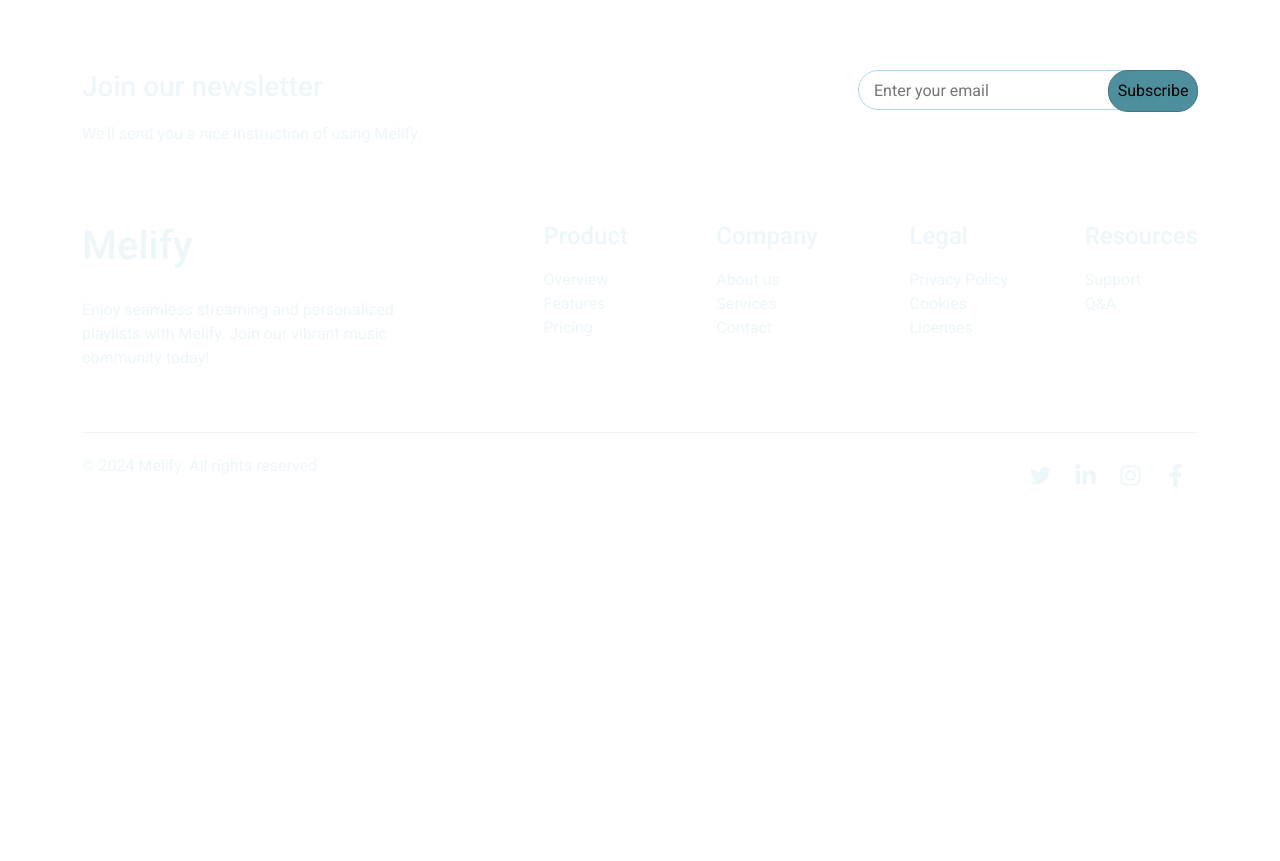
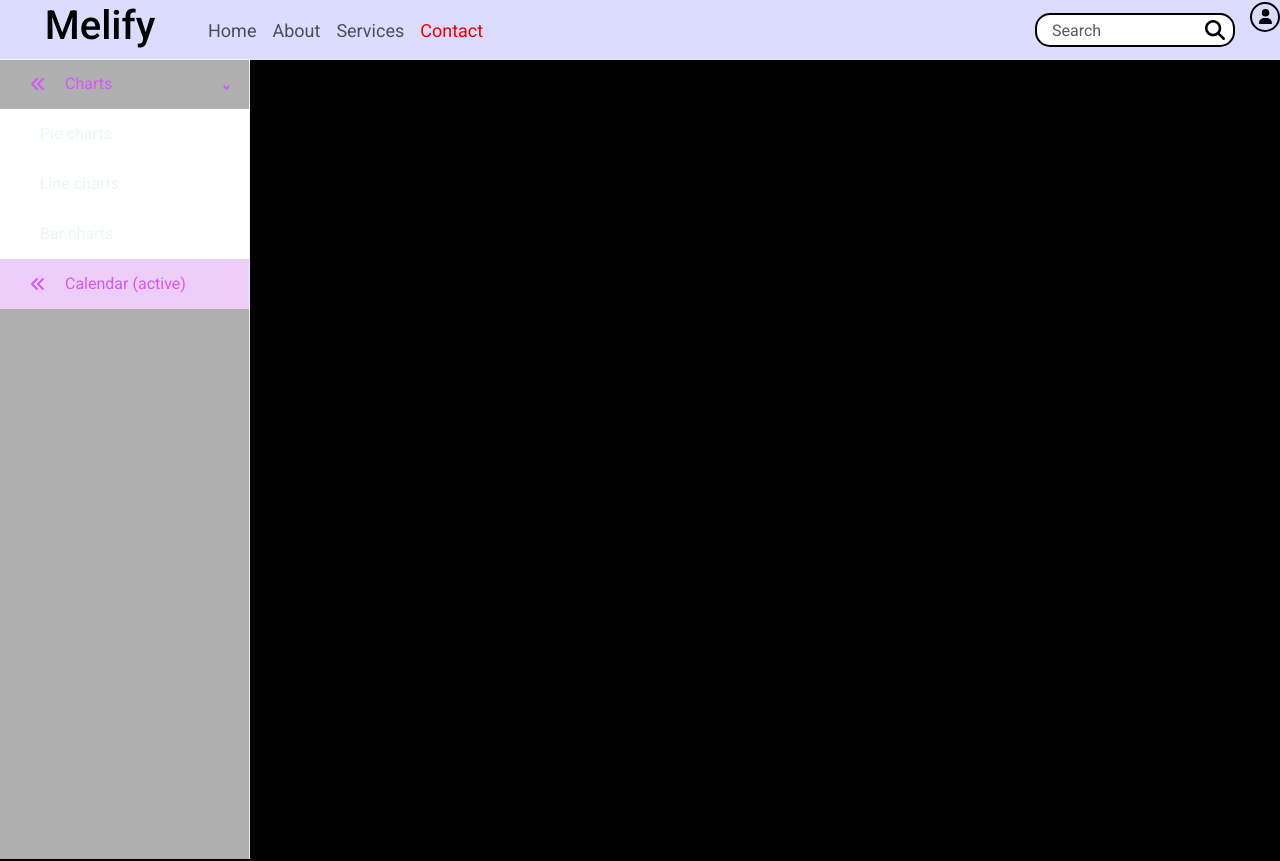
Before and after one commit to SWE1dePauwMusic/music_app, a React (Vite) app in the folder frontend/: page /contact in a window 1280 px wide. Shown: the top 861 px of the page. Before the commit the page ends 800 px from the top, so only its background shows below. Built offline with nearby package versions, Linux system fonts and the light colour scheme.

Commit message:
Change design sidebar: use react-pro-sidebar

```diff
--- a/frontend/package.json
+++ b/frontend/package.json
@@ -20,6 +20,7 @@
     "react-bootstrap": "^2.10.4",
     "react-dom": "^18.3.1",
     "react-icons": "^5.2.1",
+    "react-pro-sidebar": "^1.1.0",
     "react-router-dom": "^6.25.1"
   },
   "devDependencies": {
--- a/frontend/src/App.jsx
+++ b/frontend/src/App.jsx
@@ -2,7 +2,6 @@ import React from 'react'
 import 'bootstrap/dist/css/bootstrap.min.css'
 import './App.css'
 import { BrowserRouter as Router, Route, Routes } from 'react-router-dom';
-import Sidebar from './components/SideBar'
 import Recent from './components/Recent';
 import Playlist from './components/Playlist';
 import Favorite from './components/Favorite';
@@ -13,19 +12,20 @@ import Home from './pages/Home'
 import About from './pages/About'
 import Services from './pages/Services'
 import Contact from './pages/Contact'
+import SidebarContainer from './components/SideBar';
 function App() {
   return (
     <Router>
       <div>
-        {/* <NavBar />
+        <NavBar />
           <Routes>
             <Route path='/' element={ <Home />} />
             <Route path='/about' element={<About />} />
             <Route path='/services' element={<Services />} />
             <Route path='/contact' element={<Contact />} />
-          </Routes> */}
-        {/* <Sidebar />
-          <Routes>
+          </Routes>
+       <SidebarContainer />
+          {/* <Routes>
             <Route path='/recent' element={ <Recent />} />
             <Route path='/about' element={<Playlist />} />
             <Route path='/services' element={<Favorite />} />
--- a/frontend/src/components/SideBar/index.css
+++ b/frontend/src/components/SideBar/index.css
@@ -1,87 +1,6 @@
 .sidebar-container {
-    position: fixed;
-    top: 0;
-    left: 0;
-    width: 200px;
+    display: flex;
     height: 100%;
-    display: inline;
-    padding: 20px 20px 20px 20px;
-    align-items: center;
-    justify-content: center;
-    background-color: rgb(219, 220, 255);
-    margin-top: 60px;
-    color: black;
-    font-size: 20px;
+    min-height: 100vh;
+    margin-top: 21px;
 }
-
-.sidebar-container a {
-    text-decoration: none;
-    cursor: pointer;
-    color: black;
-    font-size: 18px;
-}
-
-.search-container {
-    display: flex;
-    border-radius: 20px;
-    justify-content: flex-end;
-    background-color: white;
-    align-items: center;
-    position: relative;
-    width: 155px;
-    height: 30px;
-}
-
-.explore-container {
-    padding: 5px;
-}
-
-.library-container {
-    padding: 5px;
-}
-
-.chat-container {
-    padding: 5px;
-}
-
-.setting-container {
-    padding: 5px;
-}
-
-.nav-link {
-    display: flex;
-    align-items: center;
-    margin: 10px;
-    cursor: pointer;
-}
-
-.side-link {
-    padding: 10px;
-}
-
-.icon {
-    font-size: 25px;
-    object-fit: contain;
-}
-
-h5 {
-    padding: 20px 0 10px 0;
-}
-
-.search {
-    padding-right: 10px;
-    display: absolute;
-    border: 2px solid red;
-}
-
-.h5 {
-    padding: 0;
-}
-
-.search-input {
-    font-size: 15px;
-    width: 155px;
-    height: 30px;
-    border-radius: 20px;
-    border: 2px solid black;
-}
--- a/frontend/src/components/SideBar/index.jsx
+++ b/frontend/src/components/SideBar/index.jsx
@@ -1,4 +1,5 @@
-import React, {useState} from "react";
+import React, { useState } from "react";
+import { Sidebar, Menu, MenuItem, SubMenu } from "react-pro-sidebar";
 import { FontAwesomeIcon } from "@fortawesome/react-fontawesome";
 import { faClock } from "@fortawesome/free-solid-svg-icons";
 import { faPenFancy } from "@fortawesome/free-solid-svg-icons";
@@ -13,78 +14,34 @@ import { faMagnifyingGlass } from "@fortawesome/free-solid-svg-icons";
 import { Link } from "react-router-dom";
 import "./index.css";
 
-const Sidebar = () => {
-  const [isOpen, setIsOpen] = useState(false);
-  const handdleToggle = () => setIsOpen(!isOpen);
-
+const SidebarContainer = () => {
   return (
-    <div className={`sidebar-container ${isOpen ? "sidebar-open" : ""}`}>
-      <div className="toggle" onClick={handdleToggle}>
-      <FontAwesomeIcon icon={isOpen ? faAnglesLeft: faBars} className="icon" />
-      </div>
-      {/* <div className="search-container">
-        <input type="text" className="search-input"></input>
-        <FontAwesomeIcon icon={faMagnifyingGlass} className="icon search" />
-      </div> */}
-      <div className="explore-container">
-        <Link to="/explore">
-          <h5>Explore</h5>
-        </Link>
-        <div className="nav-link">
-          <FontAwesomeIcon icon={faPenFancy} className="icon" />
-          <Link to="/explore" className="side-link">
-            Artists
-          </Link>
-        </div>
-        <div className="nav-link" href="#search">
-          <FontAwesomeIcon icon={faLinesLeaning} className="icon" />
-          <Link to="/explore" className="side-link">
-            Albums
-          </Link>
-        </div>
-        <div className="nav-link" href="#search">
-          <FontAwesomeIcon icon={faMusic} className="icon" />
-          <Link to="/explore" className="side-link">
-            Genres
-          </Link>
-        </div>
-      </div>
-      <div className="library-container">
-        <Link to="/library">
-          <h5>My Library</h5>
-        </Link>
-        <div className="nav-link">
-          <FontAwesomeIcon icon={faClock} className="icon" />
-          <Link to="/library" className="side-link">
-            Recent
-          </Link>
-        </div>
-        <div className="nav-link">
-          <FontAwesomeIcon icon={faHeadphonesSimple} className="icon" />
-          <Link to="/library" className="side-link">
-            Playlist
-          </Link>
-        </div>
-        <div className="nav-link">
-          <FontAwesomeIcon icon={faHeart} className="icon" />
-          <Link to="/library" className="side-link">
-            Favourite
-          </Link>
-        </div>
-      </div>
-      <div className="chat-container">
-        <Link to="/library">
-          <h5>My Chatbot</h5>
-        </Link>
-        <div className="nav-link">
-          <FontAwesomeIcon icon={faTwitch} className="icon" />
-          <Link to="/chat" className="side-link">
-            Chat
-          </Link>
-        </div>
-      </div>
+    <div className="sidebar-container">
+      <Sidebar>
+        <Menu
+          menuItemStyles={{
+            button: ({ level, active, disabled }) => {
+              // only apply styles on first level elements of the tree
+              if (level === 0)
+                return {
+                  color: disabled ? "#f5d9ff" : "#d359ff",
+                  backgroundColor: active ? "#eecef9" : undefined,
+                };
+            },
+          }}
+        >
+         <SubMenu defaultOpen label="Charts" icon={<FontAwesomeIcon icon={faAnglesLeft} />}>
+          <MenuItem> Pie charts</MenuItem>
+          <MenuItem> Line charts</MenuItem>
+          <MenuItem> Bar charts</MenuItem>
+        </SubMenu>
+        <MenuItem active icon={<FontAwesomeIcon icon={faAnglesLeft} />}>
+          Calendar (active)
+        </MenuItem>
+        </Menu>
+      </Sidebar>
     </div>
   );
 };
 
-export default Sidebar;
+export default SidebarContainer;
--- a/frontend/src/index.css
+++ b/frontend/src/index.css
@@ -11,7 +11,7 @@ body {
     margin: 0;
     padding: 0;
     box-sizing: border-box;
-    background-color: white;
+    background-color: black;
     color: var(--primary-text-color);
     font-family: 'Roboto', sans-serif;
 }
--- a/package.json
+++ b/package.json
@@ -26,6 +26,7 @@
     "react": "^18.3.1",
     "react-bootstrap": "^2.10.4",
     "react-dom": "^18.3.1",
-    "react-icons": "^5.2.1"
+    "react-icons": "^5.2.1",
+    "react-pro-sidebar": "^1.1.0"
   }
 }
```
Also changed, not shown: 2 other files (tests, documents, lock files or other folders).
